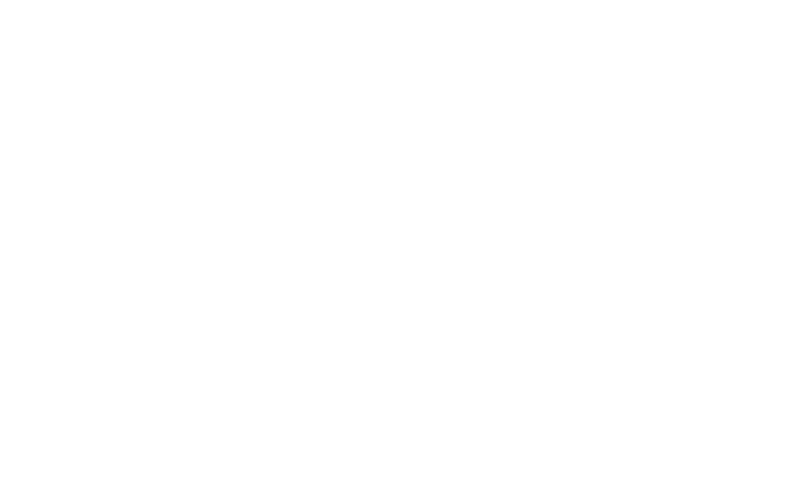
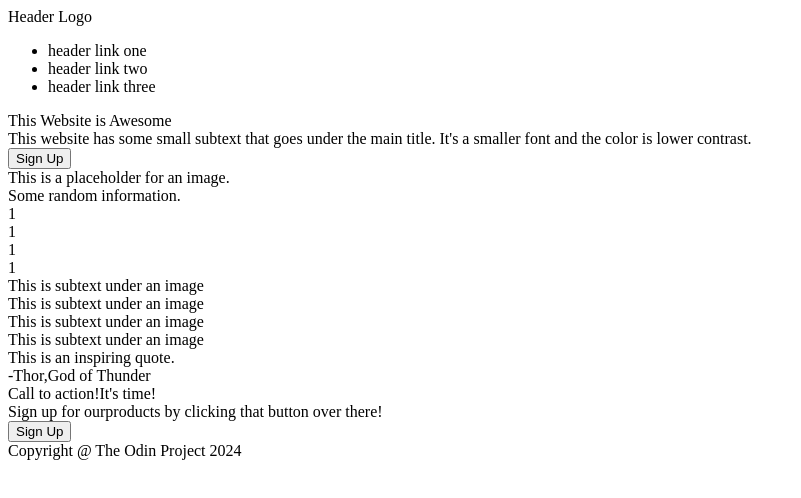
Before and after one commit to KennyT133/Odin-Landing-Page, a plain HTML site: page index.html in a window 1280 px wide. Shown: the whole page, without its empty margins (0-801 px from the left). Drawn offline with Linux system fonts and the light colour scheme.

Commit message:
Set up the four main section and footer on index.html

```diff
--- a/index.html
+++ b/index.html
@@ -5,6 +5,46 @@
     <link rel = "stylesheet" href="style.css">
     </head>
     <body>
-
+        <div class = "header">
+            <div class = "headerLogo">Header Logo</div>
+            <ul class = "links">
+                <li>header link one</li>
+                <li>header link two</li>
+                <li>header link three</li>
+            </ul>
+            <div class = "heroContainer">
+                <div class = "heroMain">This Website is Awesome</div>
+                <div class = "heroSecond">This website has some small subtext that goes under the main title. It's a smaller font and the color is lower contrast.</div>
+                <div class = "heroButton"><button>Sign Up</button></div>
+                <div  class = "heroImage">This is a placeholder for an image.</div>
+            </div>
+        </div>
+        <div class = "informationContainer">
+            <div class = "infoSentence">Some random information.</div>
+                <div class = "infoImageContainer">
+                    <div class = "infoImage">1</div>
+                    <div class = "infoImage">1</div>
+                    <div class = "infoImage">1</div>
+                    <div class = "infoImage">1</div>
+                </div>
+                <div class = "captionContainer">
+                    <div class = "captionImage">This is subtext under an image</div>
+                    <div class = "captionImage">This is subtext under an image</div>
+                    <div class = "captionImage">This is subtext under an image</div>
+                    <div class = "captionImage">This is subtext under an image</div>
+                </div>
+        </div>
+        <div class = "quoteContainer">
+            <div class = "quote">This is an inspiring quote.</div>
+            <div class = "quoteAuthor">-Thor,God of Thunder</div>
+        </div>
+        <div class ="callContainer">
+            <div class = "actionTime">Call to action!It's time!</div>
+            <div class ="signUp">Sign up for ourproducts by clicking that button over there!</div>
+            <div class = "actionButton"><button>Sign Up</button></div>
+        </div>
+        <div class = "footer">
+            Copyright @ The Odin Project 2024
+        </div>
     </body>
 </html>
```
